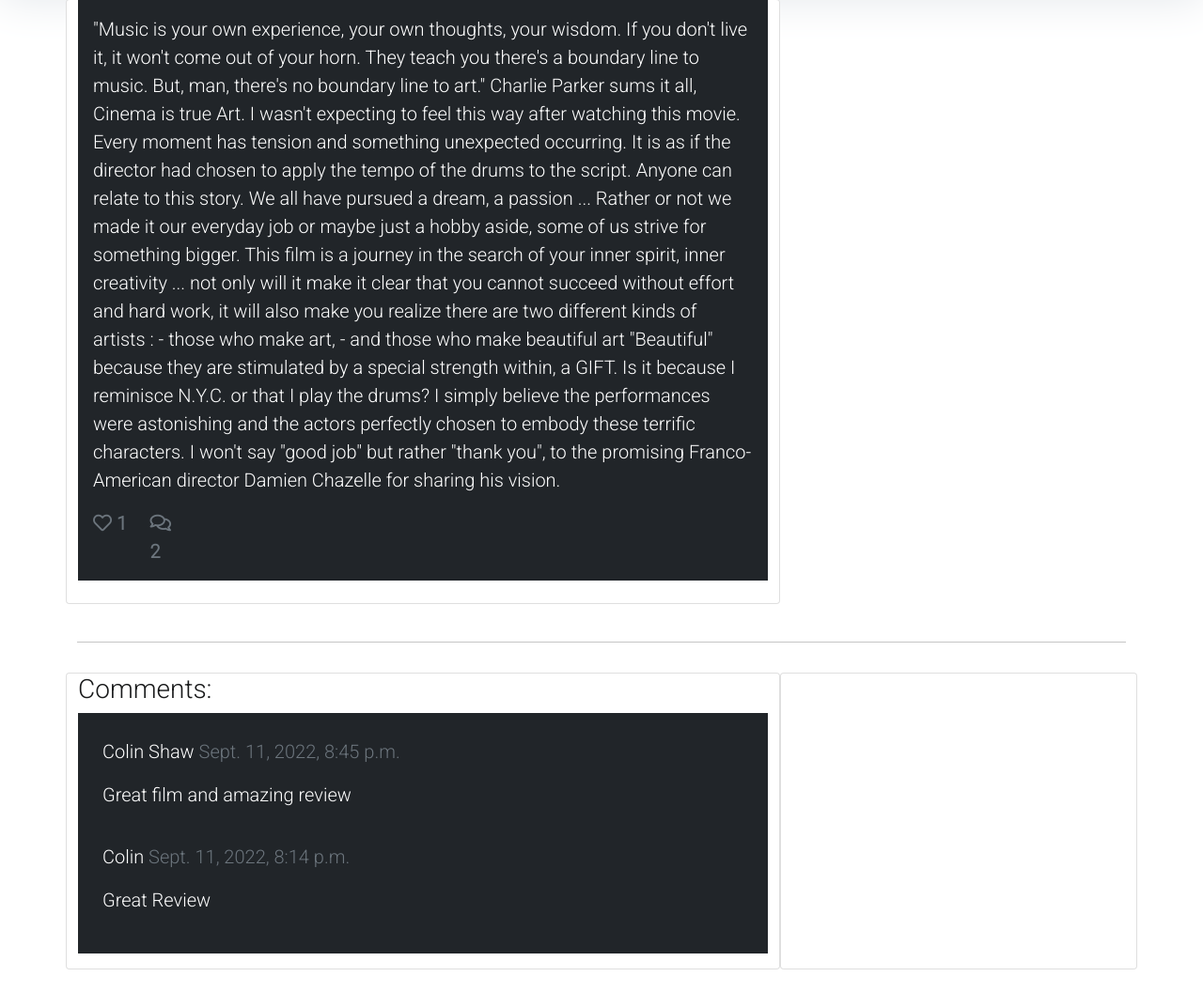
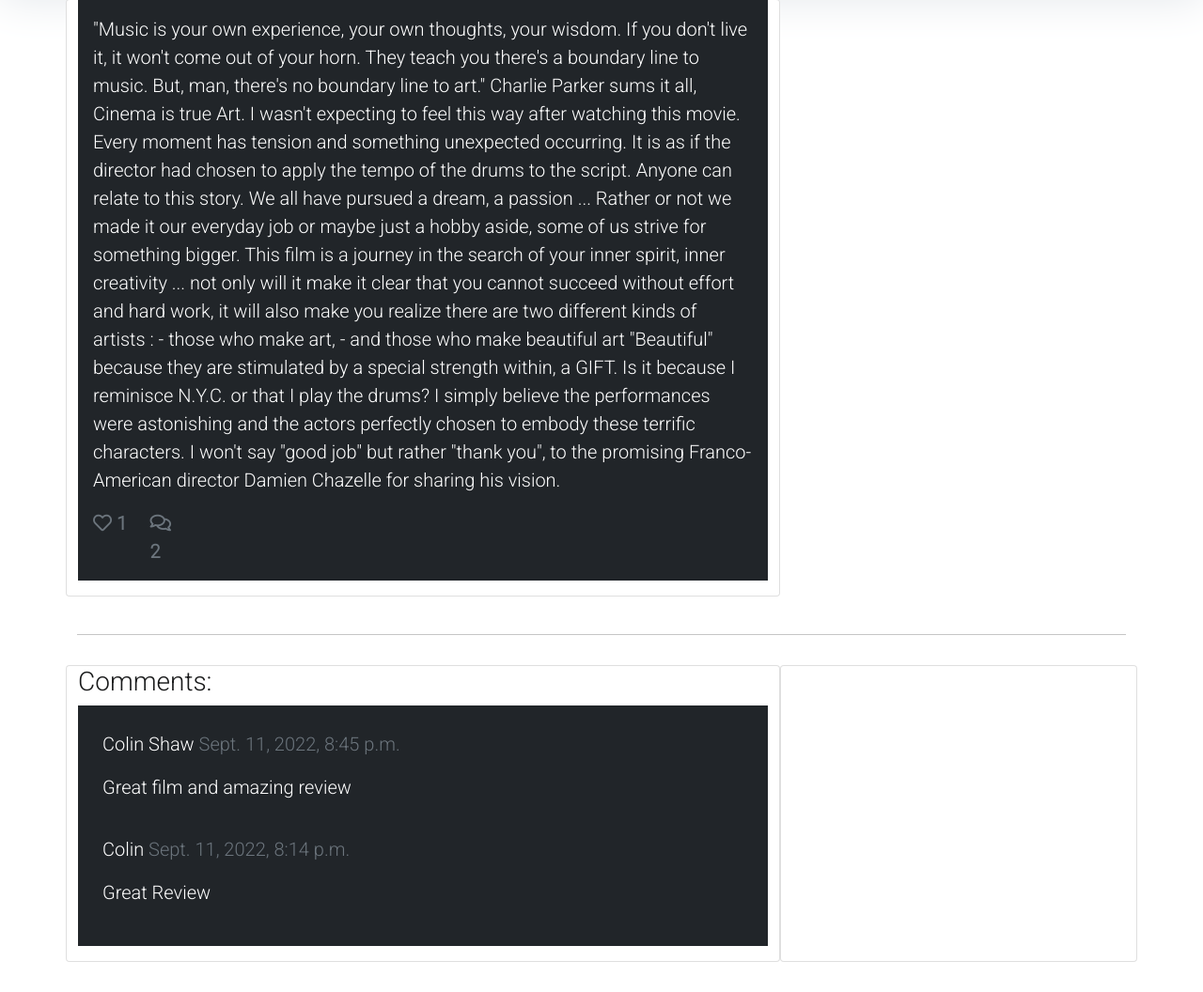
Before and after one commit to colinshaw1/portfolio-project-4, a Django app: a page that uses templates/details_post.html in a window 1280 px wide. Shown: the part 206-1262 px from the top of the page at 94% size. After the commit the page ends 1230 px from the top, so only its background shows below. Run offline with Django 4.2, Linux system fonts and the light colour scheme; data comes from the database, SQL or seed files in the repository; some libraries are stand-ins or nearby versions.

Commit message:
add fixes to blog content

```diff
--- a/templates/details_post.html
+++ b/templates/details_post.html
@@ -18,7 +18,7 @@
 <div class="container">
     <div class="row">
         <div class="col-md-8 card mb-4 mt-3 left top">
-            <div class="card-body text-white bg-dark mb-4">
+            <div class="card-body text-white bg-dark mb-3">
                 <!-- The post content goes inside the card-text. -->
                 <!-- Use the | safe filter inside the template tags -->
                 <p class="card-text ">
```
